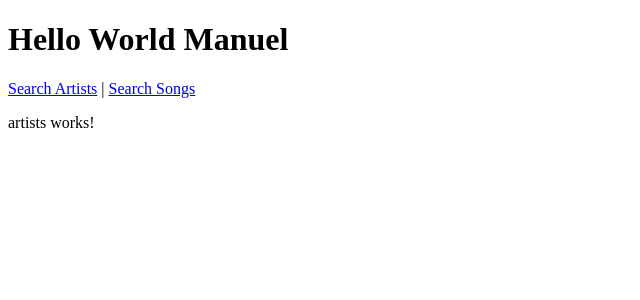
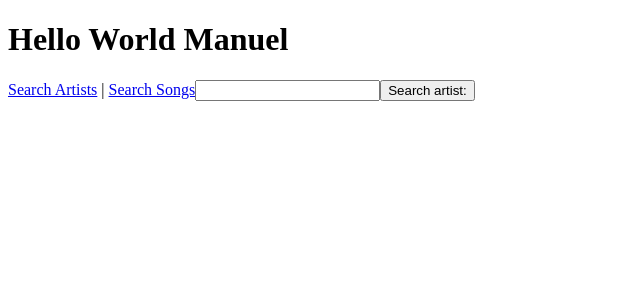
Before and after one commit to gemme/playlist-congreso, an Angular app: page / in a window 1280 px wide. Shown: the top 300 px of the page, without its empty margins (0-640 px from the left). Built offline with nearby package versions, Linux system fonts and the light colour scheme.

Commit message:
input, search button and mock list

```diff
--- a/src/app/artists/artists.component.css
+++ b/src/app/artists/artists.component.css
@@ -0,0 +1,3 @@
+.artist{
+    color:red;
+}
--- a/src/app/artists/artists.component.html
+++ b/src/app/artists/artists.component.html
@@ -1 +1,13 @@
-<p>artists works!</p>
+<input type="text" [(ngModel)]="newArtist">
+<button (click)="searchArtist()">Search artist:</button>
+<!-- <ul>
+    <li class="artist"*ngFor="let artist of artists">
+        <a href="{{artist.url}}" target="_blank">{{artist.name}}</a>
+        <div>
+            <span>
+                Artist:{{artist.name}}
+            </span>
+        </div>
+
+    </li>
+</ul> -->
--- a/src/app/artists/artists.component.ts
+++ b/src/app/artists/artists.component.ts
@@ -1,4 +1,9 @@
 import { Component, OnInit } from '@angular/core';
+
+interface Artists{
+  name:string;
+  url:string;
+}
 
 @Component({
   selector: 'app-artists',
@@ -6,10 +11,34 @@ import { Component, OnInit } from '@angular/core';
   styleUrls: ['./artists.component.css']
 })
 export class ArtistsComponent implements OnInit {
+  artists:Artists[];
+  newArtist="";
 
   constructor() { }
 
   ngOnInit() {
   }
 
+  searchArtist(){
+    this.artists=[
+      {
+        name:"BobbyRivera",
+        url:"ElBobby.com"
+      },
+      {
+        name:"MikeSias",
+        url:"ElMike.com"
+      },
+      {
+        name:"Angie",
+        url:"Elangie.com"
+      },
+    ]
+
+
+  console.log(this.artists);
+  }
+
+
+
 }
```
Also changed, not shown: 1 other file (tests, documents, lock files or other folders).
